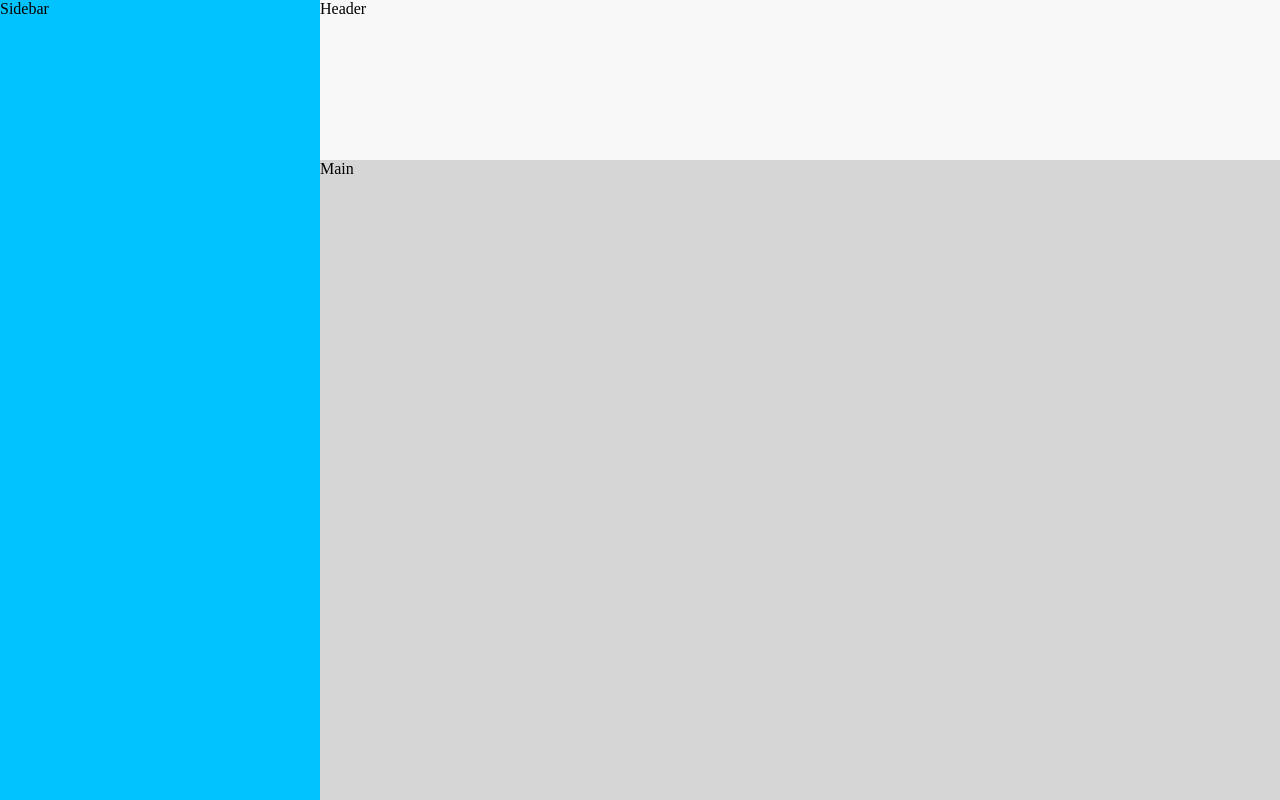
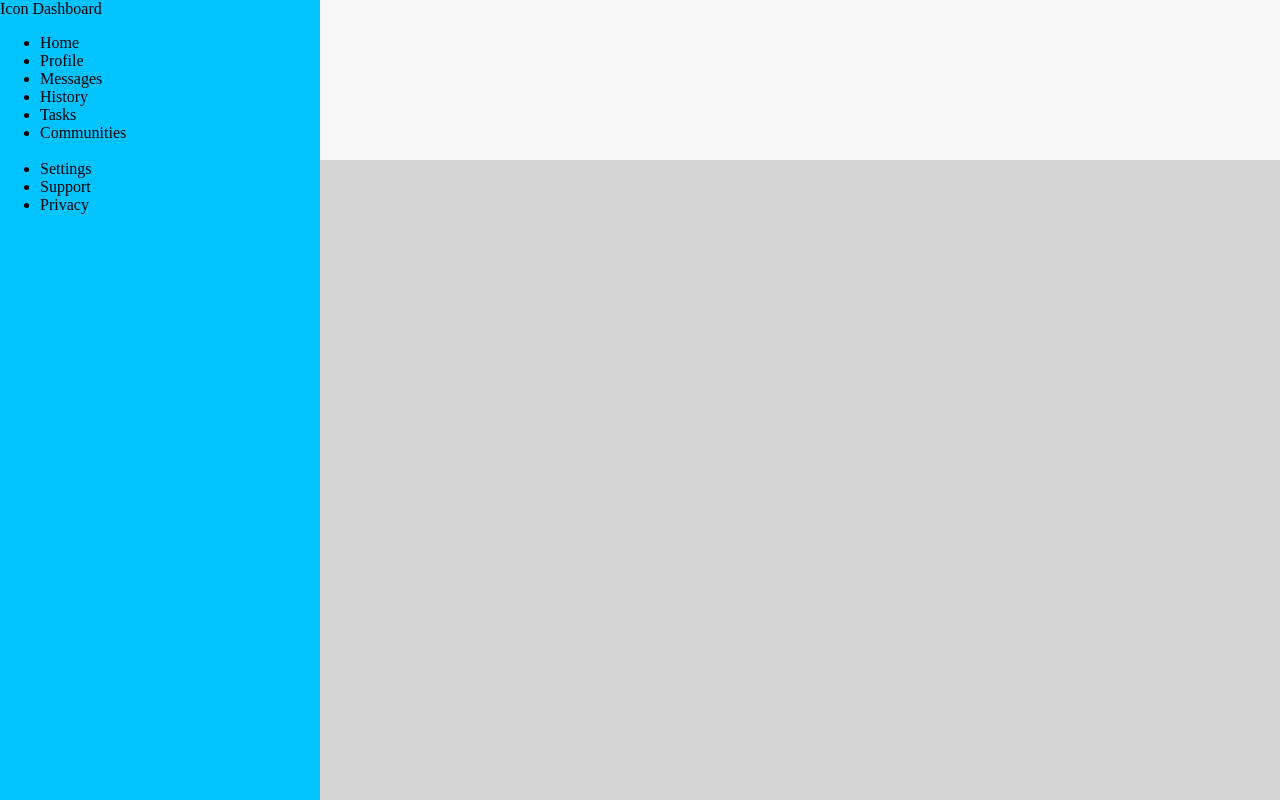
Before and after one commit to KIKODER/dashboard, a plain HTML site: page index.html in a window 1280 px wide. Drawn offline with Linux system fonts and the light colour scheme.

Commit message:
Added text to sidebar.

```diff
--- a/index.html
+++ b/index.html
@@ -8,9 +8,26 @@
 </head>
 <body>
     <div class="container">
-        <div class="header">Header</div>
-        <div class="sidebar">Sidebar</div>
-        <div class="main">Main</div>
+        <div class="header"></div>
+        <div class="sidebar">
+            <div class="branding">
+                <span>Icon</span>
+                <span>Dashboard</span>
+            </div>
+            <ul class="nav">
+                <li>Home</li>
+                <li>Profile</li>
+                <li>Messages</li>
+                <li>History</li>
+                <li>Tasks</li>
+                <li>Communities</li>
+                <br>
+                <li>Settings</li>
+                <li>Support</li>
+                <li>Privacy</li>
+            </ul>
+        </div>
+        <div class="main"></div>
     </div>
 </body>
 </html>
```
